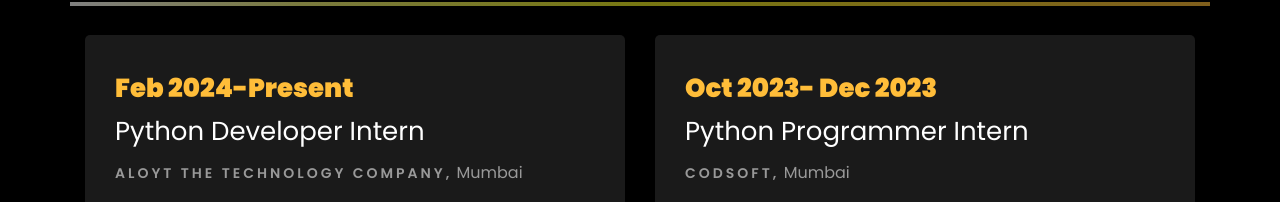
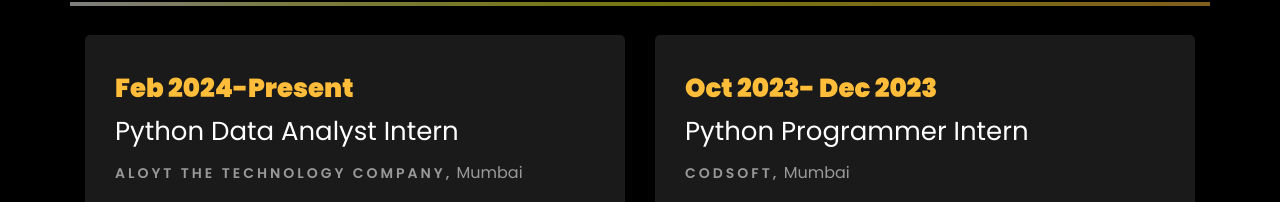
Before and after one commit to adarshsingh110/adarshsingh110.github.io, a plain HTML site: page index.html in a window 1280 px wide. Shown: the part 2138-2340 px from the top of the page. Drawn offline with Linux system fonts and the light colour scheme; files whose address does not match are found by name.

Commit message:
Update index.html

```diff
--- a/index.html
+++ b/index.html
@@ -324,7 +324,7 @@
 				<div class="col-md-6">
 					<div class="resume-wrap ftco-animate">
 						<span class="date">Feb 2024-Present</span>
-						<h2>Python Developer Intern</h2>
+						<h2>Python Data Analyst Intern</h2>
 						<span class="position">Aloyt The Technology Company,</span>
 						<span class="mt-4">Mumbai</span>
 						<p class="mt-4">A leading technology solutions provider specializing in data-driven strategies and innovative software development.
```
